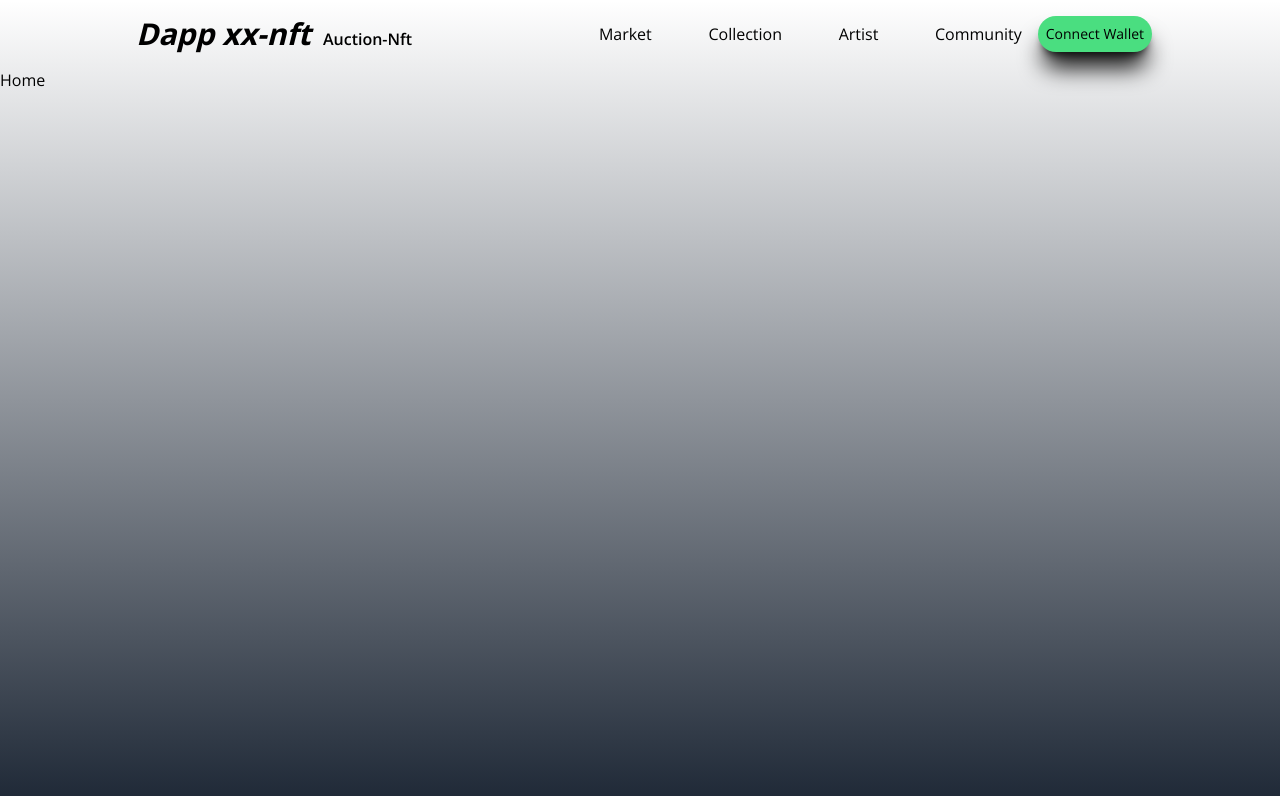
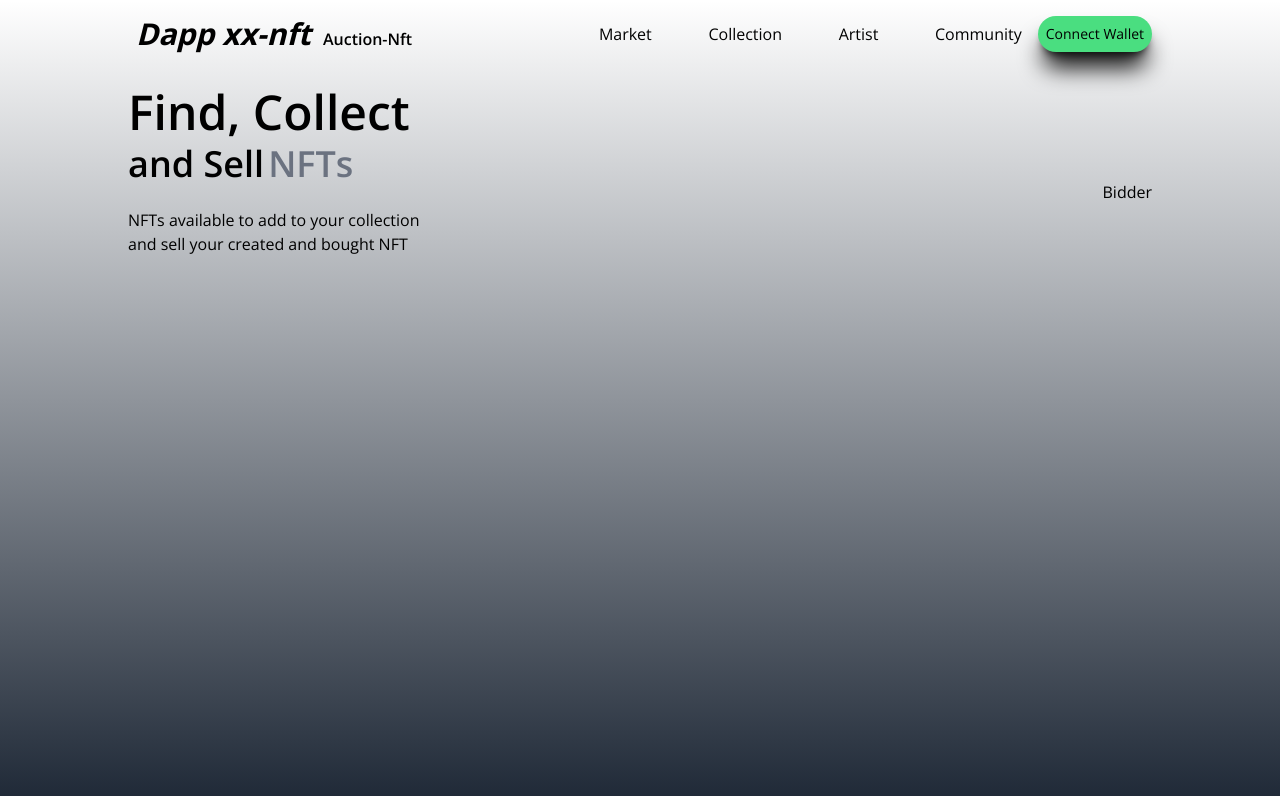
Before and after one commit to Tduncan14/xxnftmarket, a React (Create React App) app: page / in a window 1280 px wide. Shown: the top 796 px of the page. Built offline with nearby package versions, Linux system fonts and the light colour scheme.

Commit message:
keep moving forward

```diff
--- /dev/null
+++ b/src/components/views/Banner.jsx
@@ -0,0 +1,31 @@
+import  React from 'react';
+
+const Banner = () => {
+
+
+
+    return(
+
+         <div className='flex flex-col md:flex-row w-full justify-between  items-center mx-auto'>
+
+
+           <div>
+            <h1 className="font-semibold  text-5xl py-1">
+                Find, Collect
+            </h1>
+
+            <h1 className="font-semibold text-4xl mb-5 py-1">
+                 and Sell
+                   <span className="text-gray-500 px-1">NFTs</span>
+            </h1>
+
+            <p className="font-light"> NFTs available to add to your collection </p>
+            <p className="font-light mb-11
+            "> and sell your created and bought NFT </p>
+           </div>
+        </div>
+    )
+}
+
+
+export default Banner
--- /dev/null
+++ b/src/components/views/Hero.jsx
@@ -0,0 +1,26 @@
+import React from 'react';
+ import Banner from './Banner';
+
+const Hero = () => {
+
+
+    return (
+        <div className="w-4/5 flex text-black md:justify-center justify-between items-center py-4 mx-auto">
+
+           <Banner />
+            <h2>Bidder</h2>
+
+
+
+        </div>
+    )
+}
+
+
+//  const  Banner = () => {
+
+//      return(<div  className="flex flex-col md:flex-row w-full justify-between items-center mx-auto"> Banner </div>)
+//  }
+
+
+export default Hero
--- a/src/components/views/Home.jsx
+++ b/src/components/views/Home.jsx
@@ -1,4 +1,5 @@
 import React from "react";
+import Hero from "./Hero";
 
 
 const Home = () => {
@@ -6,7 +7,7 @@ const Home = () => {
 
     return(
         <div>
-            Home
+            <Hero />
         </div>
     )
 
```
